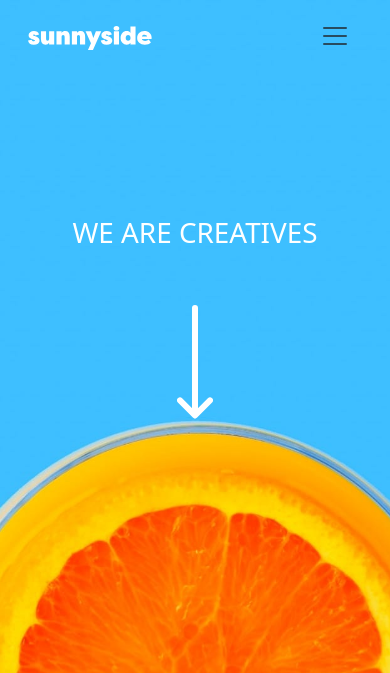
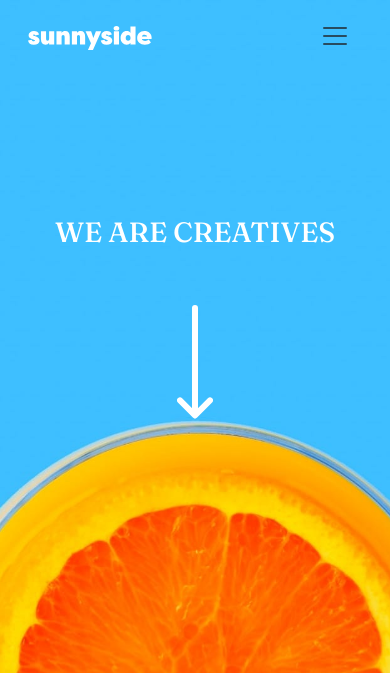
Before and after one commit to matheus-nascimento13/sunnyside, a website: page index.html in a window 390 px wide. Shown: the top 673 px of the page. Drawn offline with nearby package versions, Linux system fonts and the light colour scheme.

Commit message:
sunnyside

```diff
--- a/scss/style.scss
+++ b/scss/style.scss
@@ -130,7 +130,8 @@ body {
         background-position: center;
         min-height: 80vh;
 
-
+        font-family: "Fraunces", serif;
+        font-weight: 400;
         .sidebar {
             background-image: url("../images/mobile/image-header.jpg");
             background-repeat: no-repeat;
```
Also changed, not shown: css/style.css, 1 other file.
